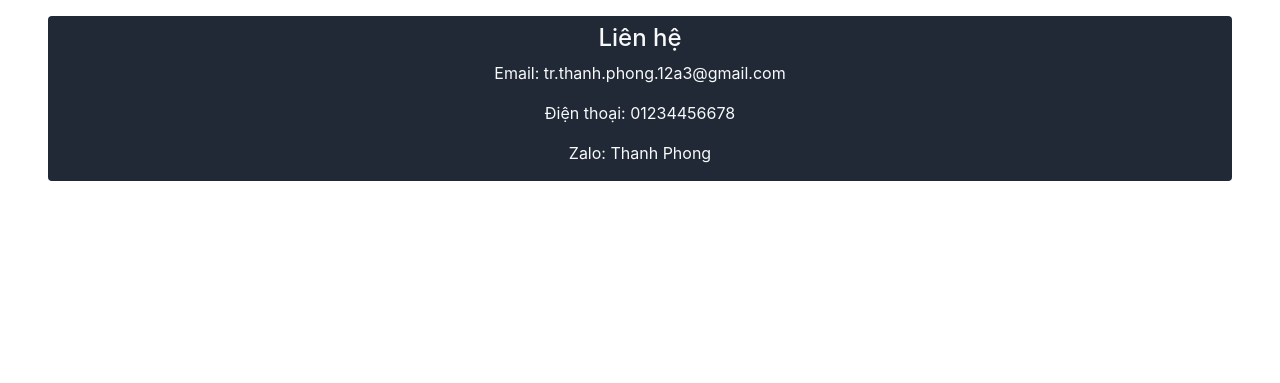
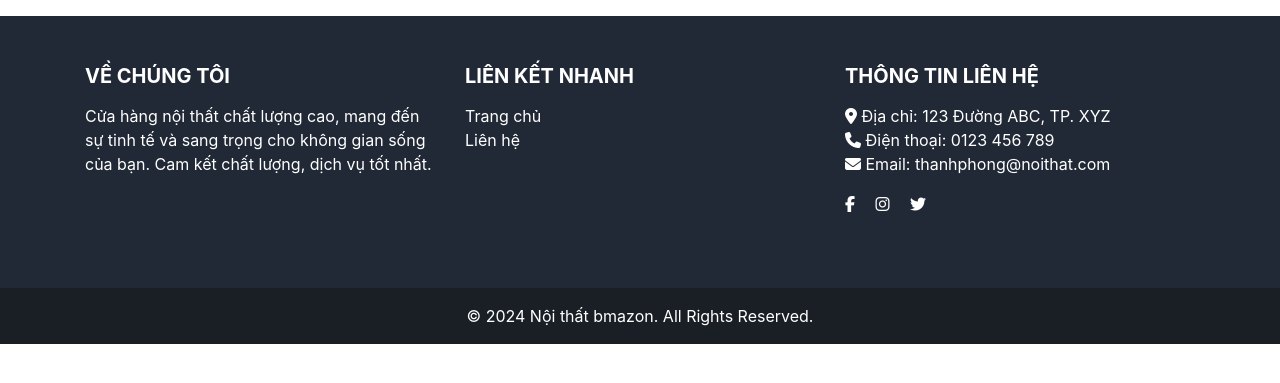
Before and after one commit to thanhphongdev04/ecom, a PHP site: page /ECom/index.php in a window 1280 px wide. Shown: the part 232-615 px from the top of the page. Run offline with PHP 8.4, Linux system fonts and the light colour scheme; data that the repository does not hold is empty; some libraries are stand-ins or nearby versions.

Commit message:
update footer

```diff
--- a/template/footer.php
+++ b/template/footer.php
@@ -1,6 +1,38 @@
-<footer class="d-flex flex-column align-items-center bg-darkblue text-light rounded mt-3 mx-5">
-    <h4 class="mt-2">Liên hệ</h4>
-    <p>Email: tr.thanh.phong.12a3@gmail.com</p>
-    <P>Điện thoại: 01234456678</P>
-    <p>Zalo: Thanh Phong</p>
+<footer class="text-white mt-3" style="background-color: #212936;">
+    <div class="container py-5">
+        <div class="row">
+
+            <div class="col-md-4 mb-4">
+                <h5 class="text-uppercase font-weight-bold">Về chúng tôi</h5>
+                <p class="mt-3">Cửa hàng nội thất chất lượng cao, mang đến sự tinh tế và sang trọng cho không gian
+                    sống
+                    của bạn. Cam kết chất lượng, dịch vụ tốt nhất.</p>
+            </div>
+
+            <div class="col-md-4 mb-4">
+                <h5 class="text-uppercase font-weight-bold">Liên kết nhanh</h5>
+                <ul class="list-unstyled mt-3">
+                    <li><a href="#" class="text-white text-decoration-none">Trang chủ</a></li>
+                    <li><a href="#" class="text-white text-decoration-none">Liên hệ</a></li>
+                </ul>
+            </div>
+
+            <div class="col-md-4 mb-4">
+                <h5 class="text-uppercase font-weight-bold">Thông tin liên hệ</h5>
+                <ul class="list-unstyled mt-3">
+                    <li><i class="fas fa-map-marker-alt"></i> Địa chỉ: 123 Đường ABC, TP. XYZ</li>
+                    <li><i class="fas fa-phone"></i> Điện thoại: 0123 456 789</li>
+                    <li><i class="fas fa-envelope"></i> Email: thanhphong@noithat.com</li>
+                </ul>
+                <div class="mt-3">
+                    <a href="#" class="text-white mr-3"><i class="fab fa-facebook-f"></i></a>
+                    <a href="#" class="text-white mr-3"><i class="fab fa-instagram"></i></a>
+                    <a href="#" class="text-white"><i class="fab fa-twitter"></i></a>
+                </div>
+            </div>
+        </div>
+    </div>
+    <div class="text-center py-3" style="background-color: #1a1f26;">
+        <p class="mb-0">© 2024 Nội thất bmazon. All Rights Reserved.</p>
+    </div>
 </footer>
```
Also changed, not shown: Test/abc.html (+51 -24 lines).
